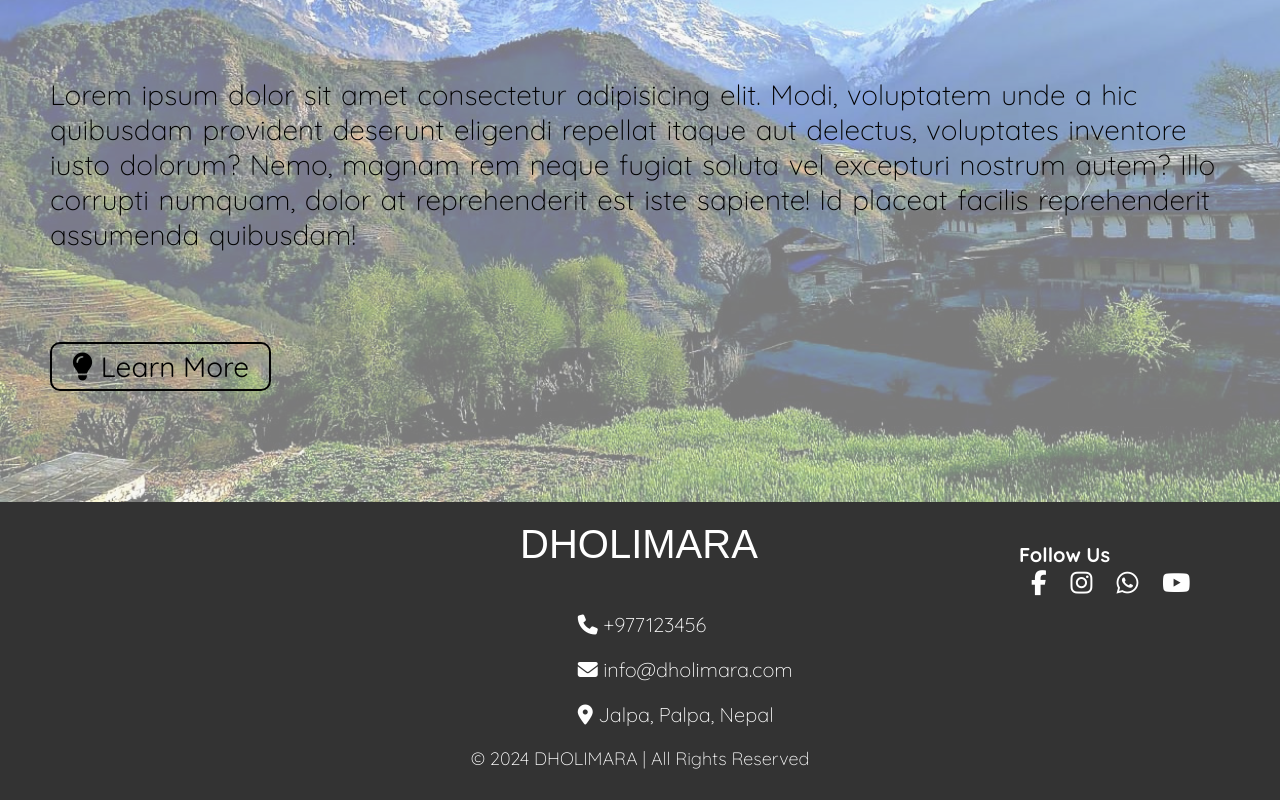
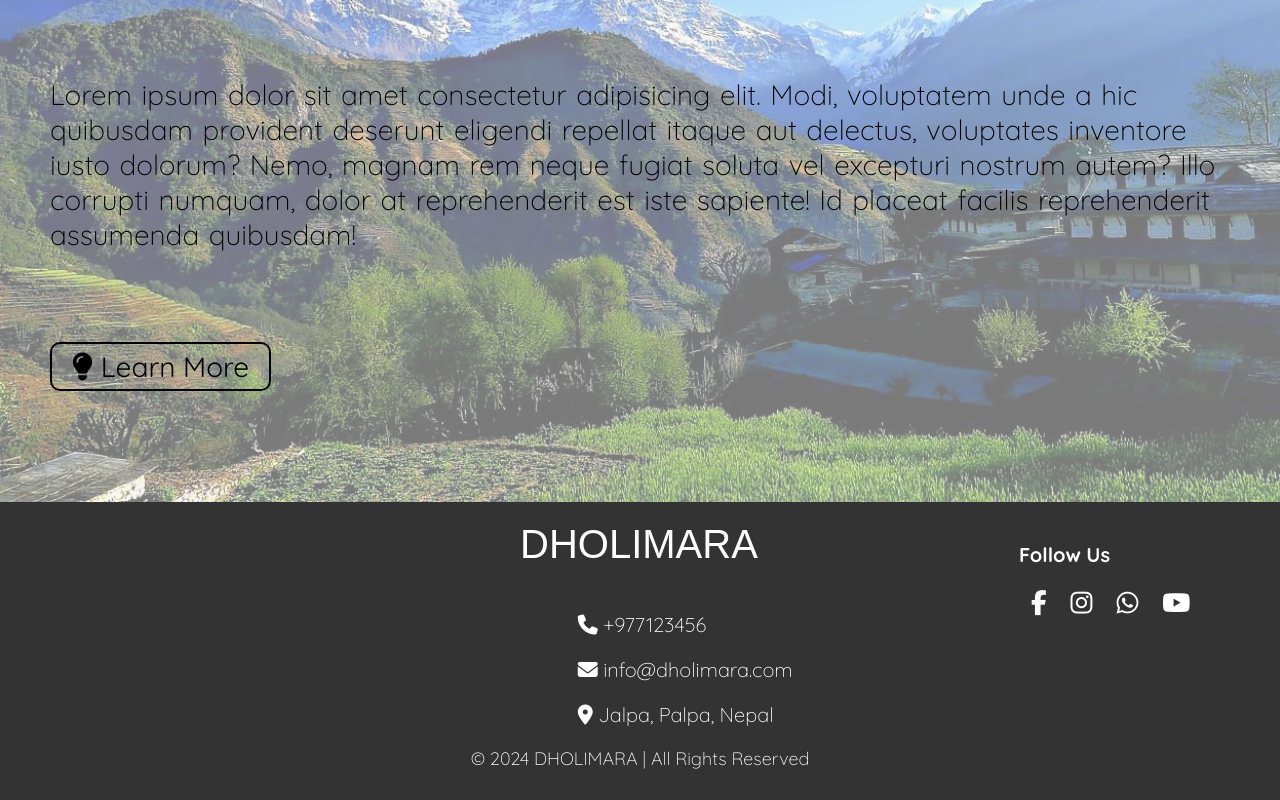
Before and after one commit to MIMIIKK/Dholimara, a React (Vite) app in the folder frontend/: page / in a window 1280 px wide. Shown: the part 1836-2636 px from the top of the page. Built offline with nearby package versions, Linux system fonts and the light colour scheme; a web font is replaced by a local one.

Commit message:
footer updated with social link margins

```diff
--- a/frontend/src/styles/Footer.css
+++ b/frontend/src/styles/Footer.css
@@ -112,4 +112,7 @@
     margin-left:500px;
     font-size: 40px;
   }
+  .footer-column .social-links {
+    margin-top: 20px;
+  }
 }
```
